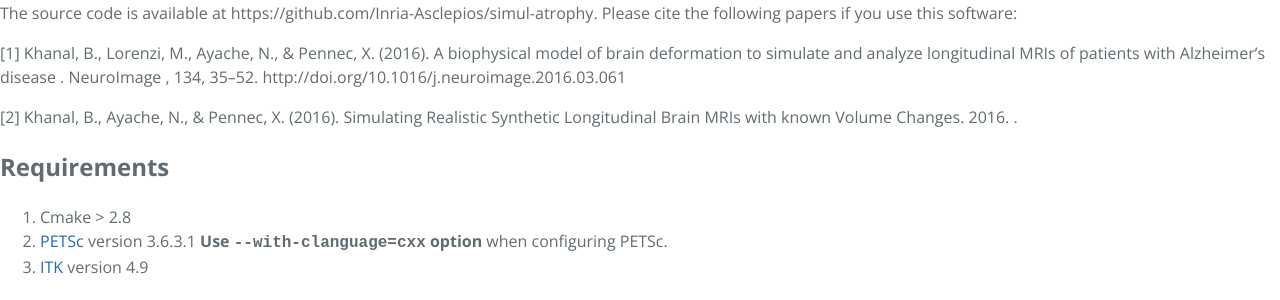
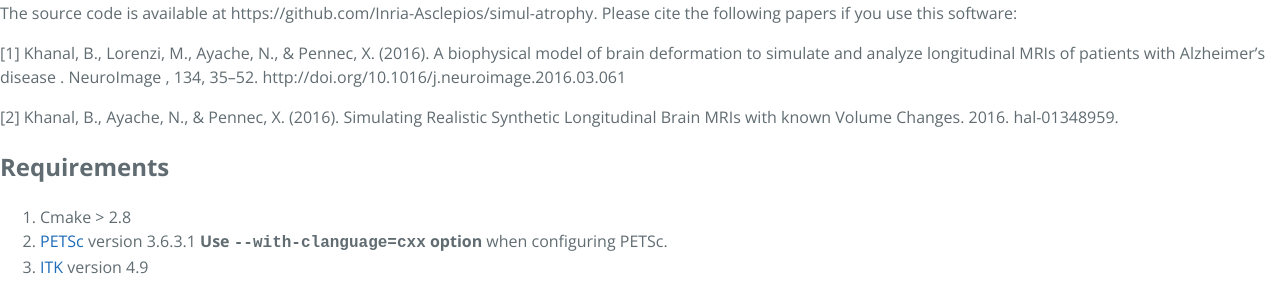
Before and after one commit to Inria-Asclepios/simul-atrophy, a Jekyll site: the page built from index.md, in a window 1280 px wide. Shown: the part 599-899 px from the top of the page. Built offline with Jekyll 4.4.1, drawn with Linux system fonts in a browser that asks for light colours.

Commit message:
Corrects hal-id in publication

```diff
--- a/index.md
+++ b/index.md
@@ -16,7 +16,7 @@ Please cite the following papers if you use this software:
 
 [1] Khanal, B., Lorenzi, M., Ayache, N., & Pennec, X. (2016). A biophysical model of brain deformation to simulate and analyze longitudinal MRIs of patients with Alzheimer’s disease . NeuroImage , 134, 35–52. http://doi.org/10.1016/j.neuroimage.2016.03.061
 
-[2] Khanal, B., Ayache, N., & Pennec, X. (2016). Simulating Realistic Synthetic Longitudinal Brain MRIs with known Volume Changes. 2016. <hal-01348959>.
+[2] Khanal, B., Ayache, N., & Pennec, X. (2016). Simulating Realistic Synthetic Longitudinal Brain MRIs with known Volume Changes. 2016. hal-01348959.
 
 ## Requirements
 1. Cmake > 2.8
```
